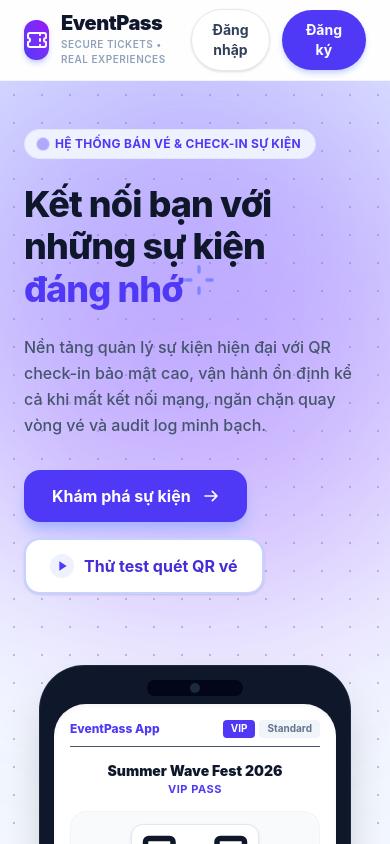
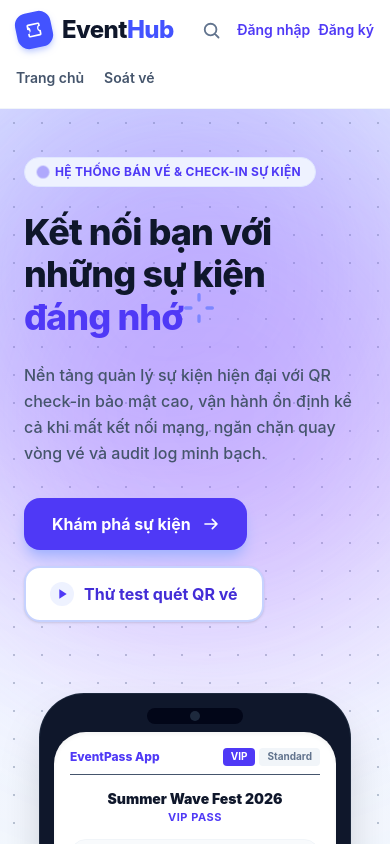
Before and after one commit to SE2026-30-2/reliable-event-ticketing, a React (Vite) app in the folder frontend/: page / in a window 390 px wide. Shown: the top 844 px of the page. Built offline with nearby package versions, Linux system fonts and the light colour scheme.

Commit message:
fix: unify shared navigation and footer across event pages

```diff
--- a/frontend/src/components/layout/AdminLayout.jsx
+++ b/frontend/src/components/layout/AdminLayout.jsx
@@ -1,5 +1,6 @@
 import { Link, NavLink } from 'react-router-dom';
 import Header from './Header';
+import Footer from './Footer';
 import { Icon } from '../../pages/EventManagementPage/managementUi';
 import '../../pages/EventManagementPage/event-management.css';
 import './admin-layout.css';
@@ -21,5 +22,6 @@ export default function AdminLayout({ children, preview = false, className = ''
       </aside>
       <main className="admin-console-main">{children}</main>
     </div></div>
+    <Footer />
   </div>;
 }
--- a/frontend/src/components/layout/Footer.jsx
+++ b/frontend/src/components/layout/Footer.jsx
@@ -1,7 +1,7 @@
 
 export default function Footer() {
     return (
-        <footer className="bg-white border-t border-slate-100 py-8 text-center text-xs text-slate-400 mt-12">
+        <footer className="font-sans leading-normal bg-white border-t border-slate-100 py-8 text-center text-xs text-slate-400">
             <div className="max-w-7xl mx-auto px-4 sm:px-6 lg:px-8">
                 <p>© 2026 EventHub. Hệ thống bán vé & check-in sự kiện bảo mật. All rights reserved.</p>
             </div>
--- a/frontend/src/components/layout/Header.jsx
+++ b/frontend/src/components/layout/Header.jsx
@@ -4,7 +4,7 @@ import { useAuth } from "../../contexts/useAuth";
 import { canManageEvents, hasRole } from "../../utils/permissions";
 import { userService } from '../../services/userService';
 
-export default function Header() {
+export default function Header({ onSearch }) {
   const { user, logout } = useAuth();
   const [signingOut, setSigningOut] = useState(false);
   const location = useLocation();
@@ -25,10 +25,24 @@ export default function Header() {
   };
 
   // Helper kiểm tra active tab
-  const isActive = (path) => location.pathname === path;
+  const isActive = (path) => location.pathname === path || location.pathname.startsWith(`${path}/`);
+  const navigation = [
+    { path: '/home', label: 'Trang chủ' },
+    { path: '/checkin', label: 'Soát vé' },
+    ...(canManage ? [{ path: '/manage', label: 'Quản lý sự kiện' }] : []),
+    ...(isAdmin ? [{ path: '/admin', label: 'Quản trị hệ thống' }] : []),
+    ...(user ? [{ path: '/history', label: 'Lịch sử đặt vé' }] : []),
+  ];
+  const renderNavigation = () => navigation.map(({ path, label }) => (
+    <Link key={path} to={path} aria-current={isActive(path) ? 'page' : undefined}
+      className={`relative py-2 transition-colors ${isActive(path) ? 'text-[#4353ff]' : 'text-slate-600 hover:text-slate-900'}`}>
+      {label}
+      {isActive(path) && <span className="absolute bottom-0 left-0 right-0 h-[3px] bg-[#4353ff] rounded-full" />}
+    </Link>
+  ));
 
   return (
-      <header className="bg-white border-b border-slate-100 sticky top-0 z-50">
+      <header className="font-sans text-base leading-normal bg-white border-b border-slate-100 sticky top-0 z-50">
         <div className="max-w-7xl mx-auto px-4 sm:px-6 lg:px-8 min-h-20 py-3 flex flex-wrap md:flex-nowrap gap-x-4 gap-y-3 items-center justify-between">
           {/* Brand Logo & Navigation */}
           <div className="flex min-w-0 md:flex-1 flex-wrap md:flex-nowrap items-center gap-x-6 gap-y-3">
@@ -43,48 +57,8 @@ export default function Header() {
             </span>
             </Link>
 
-            <nav className="hidden md:flex min-w-0 items-center gap-x-3 xl:gap-x-5 overflow-x-auto whitespace-nowrap text-sm xl:text-[15px] font-semibold [&>a]:shrink-0">
-              <Link to="/checkin" className={`relative py-2 transition-colors ${isActive('/checkin') ? 'text-[#4353ff]' : 'text-slate-600 hover:text-slate-900'}`}>Soát vé</Link>
-              {/* Trang chủ - Ai cũng thấy */}
-              <Link
-                  to="/home"
-                  className={`relative py-2 transition-colors ${
-                      isActive("/home") ? "text-[#4353ff]" : "text-slate-600 hover:text-slate-900"
-                  }`}
-              >
-                Trang chủ
-                {isActive("/home") && (
-                    <span className="absolute bottom-0 left-0 right-0 h-[3px] bg-[#4353ff] rounded-full"></span>
-                )}
-              </Link>
-
-              {/* Quản lý sự kiện dành cho nhà tổ chức và quản trị viên. */}
-              {canManage && <Link
-                  to="/manage"
-                  className={`relative py-2 transition-colors ${
-                      isActive("/manage") ? "text-[#4353ff]" : "text-slate-600 hover:text-slate-900"
-                  }`}
-              >
-                Quản lý sự kiện
-                {isActive("/manage") && (
-                    <span className="absolute bottom-0 left-0 right-0 h-[3px] bg-[#4353ff] rounded-full"></span>
-                )}
-              </Link>}
-
-              {isAdmin && <Link to="/admin" aria-current={location.pathname.startsWith('/admin') ? 'page' : undefined} className={`relative py-2 transition-colors ${location.pathname.startsWith('/admin') ? 'text-[#4353ff]' : 'text-slate-600 hover:text-slate-900'}`}>Quản trị hệ thống{location.pathname.startsWith('/admin') && <span className="absolute bottom-0 left-0 right-0 h-[3px] bg-[#4353ff] rounded-full" />}</Link>}
-
-              {/* Lịch sử đặt vé - Thường dành cho User mua vé */}
-              {user && <Link
-                  to="/history"
-                  className={`relative py-2 transition-colors ${
-                      isActive("/history") ? "text-[#4353ff]" : "text-slate-600 hover:text-slate-900"
-                  }`}
-              >
-                Lịch sử đặt vé
-                {isActive("/history") && (
-                    <span className="absolute bottom-0 left-0 right-0 h-[3px] bg-[#4353ff] rounded-full"></span>
-                )}
-              </Link>}
+            <nav aria-label="Điều hướng chính" className="hidden md:flex min-w-0 items-center gap-x-3 xl:gap-x-5 overflow-x-auto whitespace-nowrap text-sm xl:text-[15px] font-semibold [&>a]:shrink-0">
+              {renderNavigation()}
             </nav>
           </div>
 
@@ -92,6 +66,7 @@ export default function Header() {
           <div className="flex shrink-0 items-center gap-2 xl:gap-4">
             <button
                 aria-label="Tìm kiếm"
+                onClick={onSearch}
                 className="p-2 text-slate-500 hover:text-slate-800 transition-colors rounded-full hover:bg-slate-100"
                 type="button"
             >
@@ -130,7 +105,9 @@ export default function Header() {
               <span>Đăng xuất</span>
             </button></> : <><Link to="/login" className="text-sm font-semibold text-indigo-600">Đăng nhập</Link><Link to="/register" className="text-sm font-semibold text-indigo-600">Đăng ký</Link></>}
           </div>
-          {canManage && <nav aria-label="Điều hướng quản lý" className="flex w-full flex-wrap gap-4 text-sm font-semibold text-indigo-600 md:hidden"><Link to="/manage">Quản lý sự kiện</Link>{isAdmin && <Link to="/admin" aria-current={location.pathname.startsWith('/admin') ? 'page' : undefined}>Quản trị hệ thống</Link>}</nav>}
+          <nav aria-label="Điều hướng trên điện thoại" className="flex w-full items-center gap-5 overflow-x-auto whitespace-nowrap text-sm font-semibold md:hidden [&>a]:shrink-0">
+            {renderNavigation()}
+          </nav>
         </div>
       </header>
   );
--- a/frontend/src/pages/LandingPage.jsx
+++ b/frontend/src/pages/LandingPage.jsx
@@ -1,10 +1,8 @@
 import { useState } from 'react';
-import { Link } from 'react-router-dom';
 import Header from '../components/layout/Header';
-import { useAuth } from '../contexts/useAuth';
+import Footer from '../components/layout/Footer';
 
 export default function LandingPage() {
-  const { isAuthenticated } = useAuth();
   // State mô phỏng tương tác quét QR trực tiếp
   const [ticketType, setTicketType] = useState('VIP');
   const [scanStatus, setScanStatus] = useState('idle'); // 'idle' | 'scanning' | 'success' | 'warning'
@@ -122,44 +120,7 @@ export default function LandingPage() {
   return (
       <div className="min-h-screen bg-[#f8faff] text-slate-800 antialiased selection:bg-indigo-500 selection:text-white">
         {/* HEADER */}
-        {isAuthenticated ? <Header /> : <header className="w-full bg-white/80 backdrop-blur-md sticky top-0 z-50 border-b border-slate-100">
-          <div className="max-w-7xl mx-auto px-6 h-20 flex items-center justify-between">
-            <a className="flex items-center gap-3 group" href="#home">
-              <div className="w-10 h-10 rounded-xl bg-gradient-to-tr from-indigo-600 to-purple-600 flex items-center justify-center text-white shadow-md shadow-indigo-200">
-                <svg className="w-6 h-6" fill="none" stroke="currentColor" strokeWidth="2" viewBox="0 0 24 24">
-                  <path d="M15 5v2m0 4v2m0 4v2M5 5a2 2 0 00-2 2v3a2 2 0 110 4v3a2 2 0 002 2h14a2 2 0 002-2v-3a2 2 0 110-4V7a2 2 0 00-2-2H5z" strokeLinecap="round" strokeLinejoin="round" />
-                </svg>
-              </div>
-              <div className="flex flex-col">
-                <span className="text-xl font-black tracking-tight text-slate-900 leading-none">EventPass</span>
-                <span className="text-[10px] font-semibold text-slate-400 tracking-wider uppercase mt-1">Secure Tickets • Real Experiences</span>
-              </div>
-            </a>
-
-            <nav className="hidden md:flex items-center gap-8 font-semibold text-[15px]">
-              <a className="text-indigo-600 relative py-1 border-b-2 border-indigo-600" href="#home">Trang chủ</a>
-              <a className="text-slate-600 hover:text-indigo-600 transition" href="#features">Tính năng</a>
-              <a className="text-slate-600 hover:text-indigo-600 transition" href="#how-it-works">Cách hoạt động</a>
-              <a className="text-slate-600 hover:text-indigo-600 transition" href="#stats">Thống kê</a>
-            </nav>
-
-            {/* Thay đổi các nút bấm thành thẻ Link để điều hướng mượt mà */}
-            <div className="flex items-center gap-3">
-              <Link
-                  to="/login"
-                  className="px-5 py-2.5 text-sm font-bold text-slate-700 bg-white border border-slate-200 rounded-full hover:bg-slate-50 transition shadow-sm text-center"
-              >
-                Đăng nhập
-              </Link>
-              <Link
-                  to="/register"
-                  className="px-6 py-2.5 text-sm font-bold text-white bg-indigo-600 rounded-full hover:bg-indigo-700 transition shadow-md shadow-indigo-200 hover:shadow-indigo-300 text-center"
-              >
-                Đăng ký
-              </Link>
-            </div>
-          </div>
-        </header>}
+        <Header />
 
       {/* HERO SECTION */}
       <section
@@ -408,9 +369,7 @@ export default function LandingPage() {
       </section>
 
       {/* FOOTER */}
-      <footer className="bg-white border-t border-slate-100 py-8 text-center text-xs text-slate-400">
-        <p>© 2026 EventPass. Hệ thống bán vé & check-in sự kiện bảo mật. All rights reserved.</p>
-      </footer>
+      <Footer />
     </div>
   );
 }
```
Also changed, not shown: frontend/src/pages/CheckinPage/Checkin.jsx (+4 -6 lines), frontend/src/pages/EventManagementPage/EventManagement.jsx (+4 -4 lines), frontend/src/pages/ManageEventsPage/ManageEvents.jsx (+4 -11 lines), 1 other file (tests, documents, lock files or other folders).
